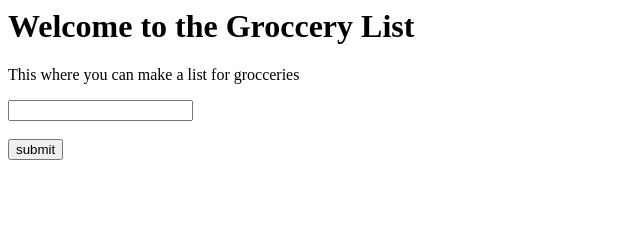
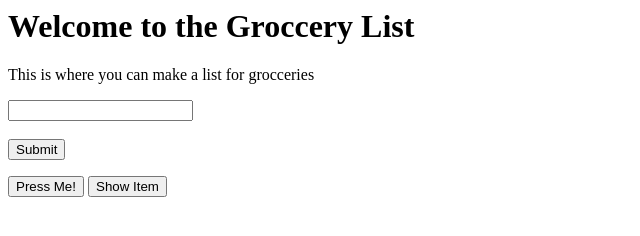
Before and after one commit to ErkanPerkan25/GroceryListJS, a plain HTML site: page index.html in a window 1280 px wide. Shown: the whole page, without its empty margins (0-640 px from the left). Drawn offline with Linux system fonts and the light colour scheme.

Commit message:
Playing around with javascript to see how it works

```diff
--- a/index.html
+++ b/index.html
@@ -6,13 +6,23 @@
 <body>
     <h1>Welcome to the Groccery List</h1>
 
-    <p>This where you can make a list for grocceries</p>
+    <p>This is where you can make a list for grocceries</p>
 
     <form>
         <input type="text" name="itemName" value="">
         <br><br>
-        <input type="submit" value="submit">
+        <input type="Submit" value="Submit" onclick="addItem">
     </form>
+
+    <ul id="list">
+    </ul>
+
+    <button type="submit" onclick="helloWorld()">Press Me!</button>
+
+    <button type="submit" onclick="getItem()">Show Item</button>
+    <p id="eco"></p>
+
+    <p id="test"></p>
 
 <script src="./scripts.js"></script>
 
--- a/scripts.js
+++ b/scripts.js
@@ -0,0 +1,9 @@
+function helloWorld() {
+   document.getElementById("test").innerHTML = "Hello World!";
+}
+
+let item = document.getElementById("itemName");
+
+function getItem(){
+    document.getElementById("eco").innerHTML = item;
+}
```
